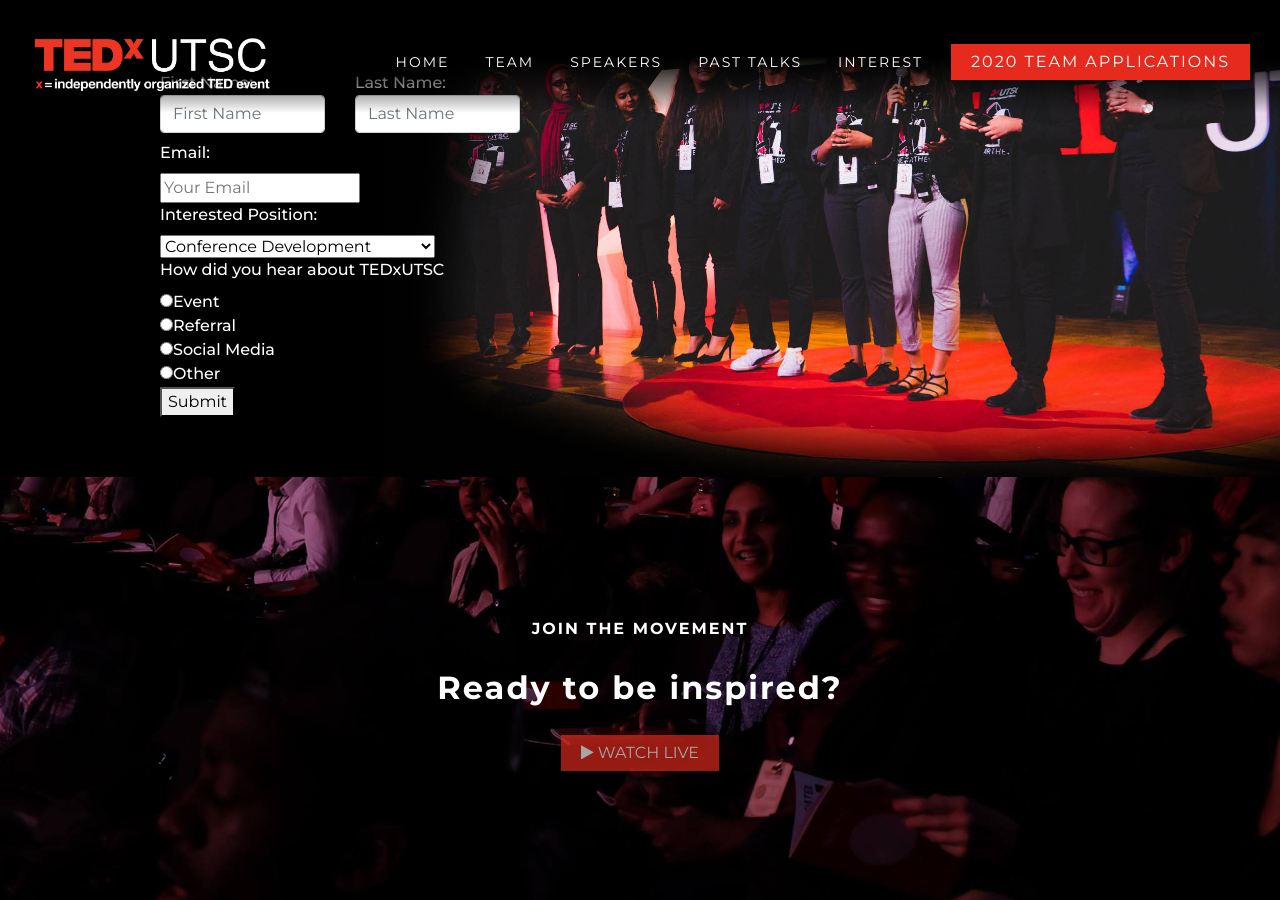
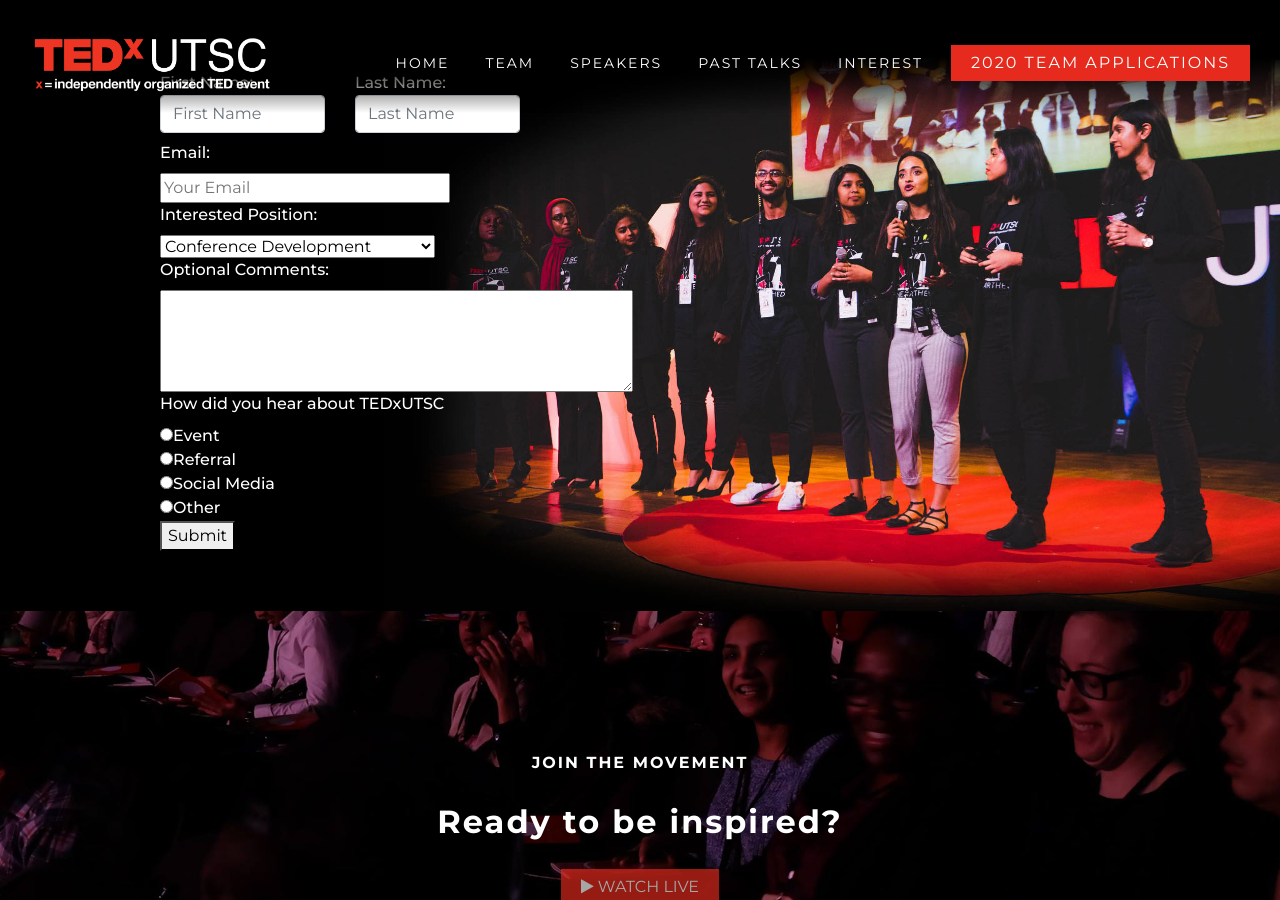
Before and after one commit to junthehacker/tedxutsc, a Jekyll site: the page built from interestForm.html, in a window 1280 px wide and 900 px high, scrolled down 313 px. Built offline with Jekyll 4.4.1, drawn with Linux system fonts in a browser that asks for light colours.

Commit message:
added optional comments

```diff
--- a/interestForm.html
+++ b/interestForm.html
@@ -38,16 +38,22 @@
                         <div class="row">
                             <div class="col-md-12">
                                 <label>Email:</label><br/>
-                                <input type="email" name="email" placeholder="Your Email" required />
+                                <input type="email" name="email" placeholder="Your Email" size="30" required />
                             </div>
                         </div>
                         <label>Interested Position:</label><br/>
-                        <select name="department/position">
+                        <select name="department/position" >
                             <option value="Conference Development" >Conference Development</option>
                             <option value="Marketing and Communication" >Marketing and Communication</option>
                             <option value="Program Development" >Program Development</option>
                             <option value="Unsure" > Not sure </option>
                         </select>
+                        <div class="row">
+                            <div class="col-md-12">
+                                <label>Optional Comments:</label><br/>
+                                <textarea name="Comments" id="comment" rows="4" cols="50" spellcheck="true" ></textarea>
+                            </div>
+                        </div>
                         <div class="row">
                             <div class="col-md-12">
                                 <label>How did you hear about TEDxUTSC</label><br/>
```
